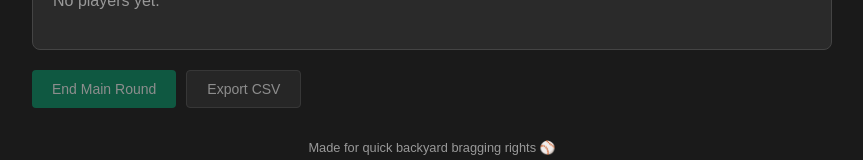
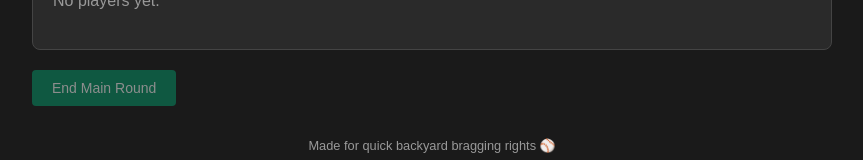
Before and after one commit to jamiemetzger600/HomeRunDerby, a React (Vite) app: page / in a window 1280 px wide. Shown: the part 489-649 px from the top of the page, without its empty margins (208-1071 px from the left). Built offline with nearby package versions, Linux system fonts and the light colour scheme; the HTML template or start-up script is replaced by a standard one.

Commit message:
Remove CSV export functionality

```diff
--- a/src/App.tsx
+++ b/src/App.tsx
@@ -53,7 +53,6 @@ export default function HomeRunDerby() {
 
   function short(n:string){ const parts=n.trim().split(/\s+/); if(parts.length===1) return parts[0]; const last=parts[parts.length-1]; return `${parts[0]} ${last.charAt(0).toUpperCase()}.`; }
 
-  function toCSV(ps: { name: string; id: string }[]){ const rows=[["Player","HomeRuns"], ...ps.map(p=>[p.name, String(scores.get(p.id)||0)])]; return rows.map(r=>r.map(f=>(/[",\n]/.test(f)? `"${f.replace(/"/g,'""')}"`:f)).join(',')).join('\n'); }
 
   return (
     <div style={{minHeight: '100vh', backgroundColor: '#1a1a1a', color: '#fff', padding: '20px', fontFamily: 'Arial, sans-serif'}}>
@@ -207,7 +206,6 @@ export default function HomeRunDerby() {
               <button onClick={()=>recordLightning('hr')} style={{padding: '8px 12px', backgroundColor: '#047857', color: '#fff', border: 'none', borderRadius: '4px', cursor: 'pointer'}}>HR</button>
             </div>
           )}
-          <button onClick={()=>navigator.clipboard.writeText(toCSV(players.map(p=>({name:p.name, id:p.id}))))} disabled={!players.length} style={{padding: '10px 20px', backgroundColor: '#333', color: '#fff', border: '1px solid #555', borderRadius: '4px', cursor: !players.length ? 'not-allowed' : 'pointer'}}>Export CSV</button>
         </div>
 
         {ended && (
```
